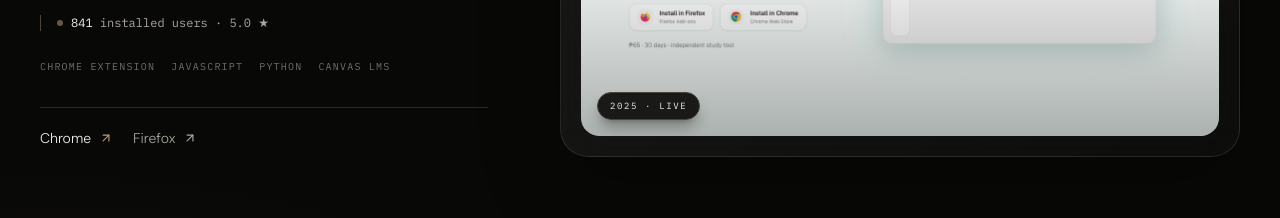
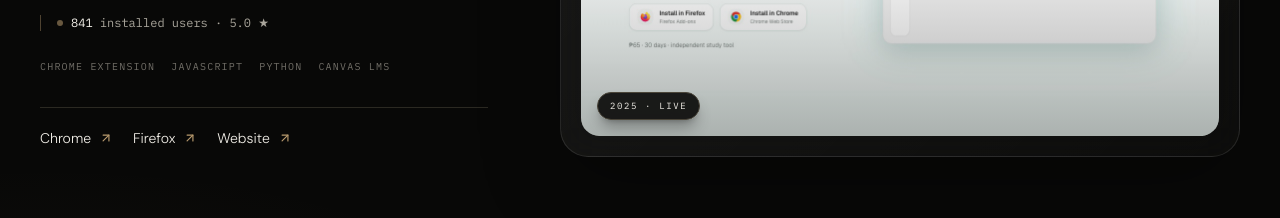
Before and after one commit to wehyn/portfolio, a Next.js app: page / in a window 1280 px wide. Shown: the part 2560-2778 px from the top of the page. Built offline with nearby package versions, Linux system fonts and the light colour scheme; no server answers.

Commit message:
Add QuizFetch website link

```diff
--- a/components/sections/Projects.tsx
+++ b/components/sections/Projects.tsx
@@ -18,8 +18,13 @@ function ProjectLinks({ project }: { project: Project }) {
         </a>
       )}
       {project.firefoxUrl && (
-        <a href={project.firefoxUrl} target="_blank" rel="noopener noreferrer" className="group inline-flex items-center gap-2 text-sm text-text-secondary hover:text-text-primary">
-          Firefox <FiArrowUpRight className="transition-transform group-hover:-translate-y-0.5 group-hover:translate-x-0.5" />
+        <a href={project.firefoxUrl} target="_blank" rel="noopener noreferrer" className="group inline-flex items-center gap-2 text-sm text-text-primary">
+          Firefox <FiArrowUpRight className="text-accent transition-transform group-hover:-translate-y-0.5 group-hover:translate-x-0.5" />
+        </a>
+      )}
+      {project.websiteUrl && (
+        <a href={project.websiteUrl} target="_blank" rel="noopener noreferrer" className="group inline-flex items-center gap-2 text-sm text-text-primary">
+          Website <FiArrowUpRight className="text-accent transition-transform group-hover:-translate-y-0.5 group-hover:translate-x-0.5" />
         </a>
       )}
       {project.githubUrl && (
--- a/data/projects.ts
+++ b/data/projects.ts
@@ -27,6 +27,7 @@ export const projects: Project[] = [
     liveUrl:
       "https://chromewebstore.google.com/detail/quiz-fetch/ddkacjpcbjcnbnhijggkdgfemmogpiil",
     firefoxUrl: "https://addons.mozilla.org/en-US/firefox/addon/quiz-fetch/",
+    websiteUrl: "https://quiz-fetch.vercel.app/",
     chromeStoreId: "ddkacjpcbjcnbnhijggkdgfemmogpiil",
     featured: true,
     year: 2025,
--- a/lib/types.ts
+++ b/lib/types.ts
@@ -9,6 +9,7 @@ export interface Project {
   liveUrl?: string;
   liveUrlLabel?: string;
   firefoxUrl?: string;
+  websiteUrl?: string;
   featured?: boolean;
   year?: number;
   status?: "live" | "wip" | "archived";
```
